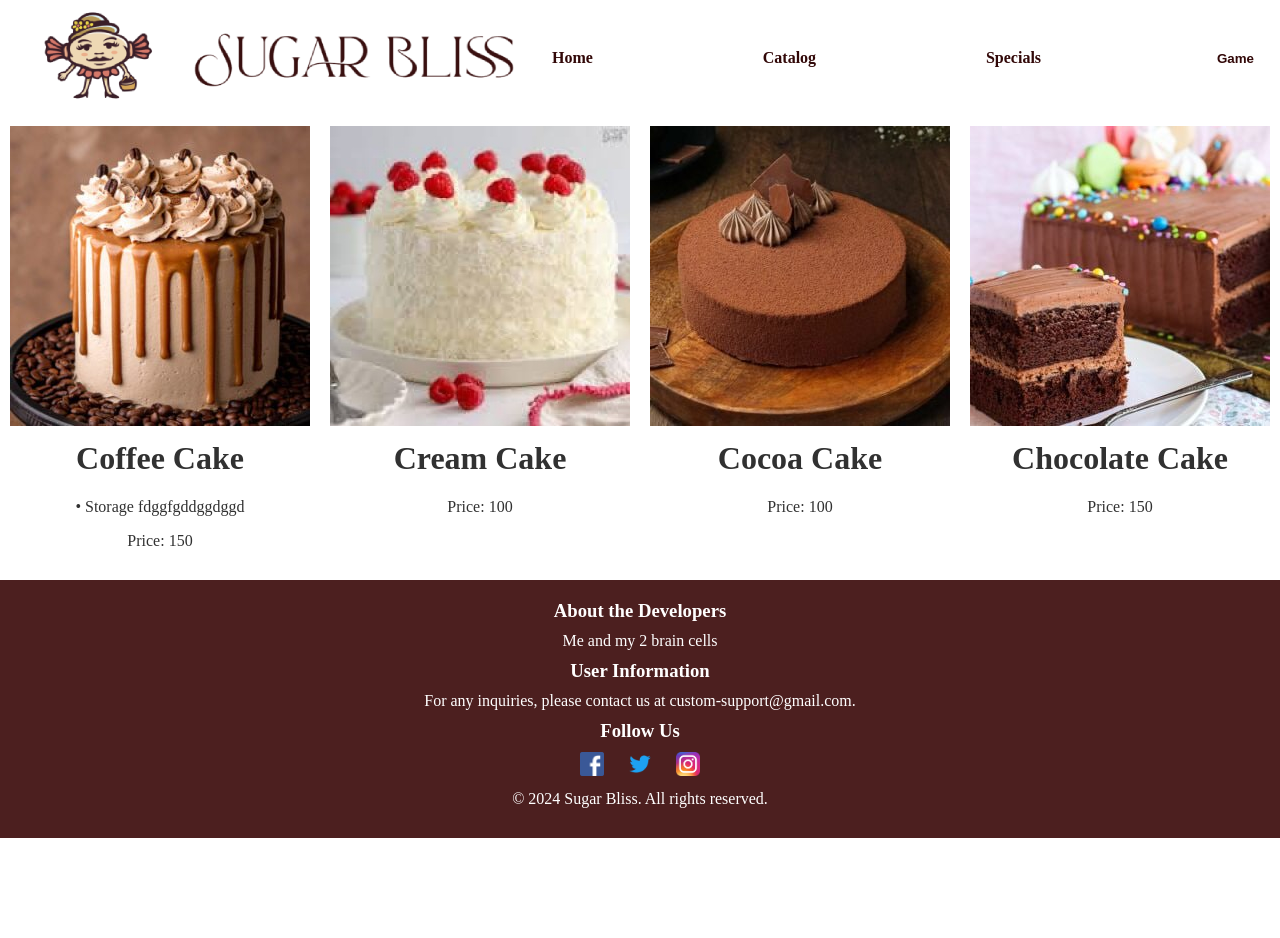
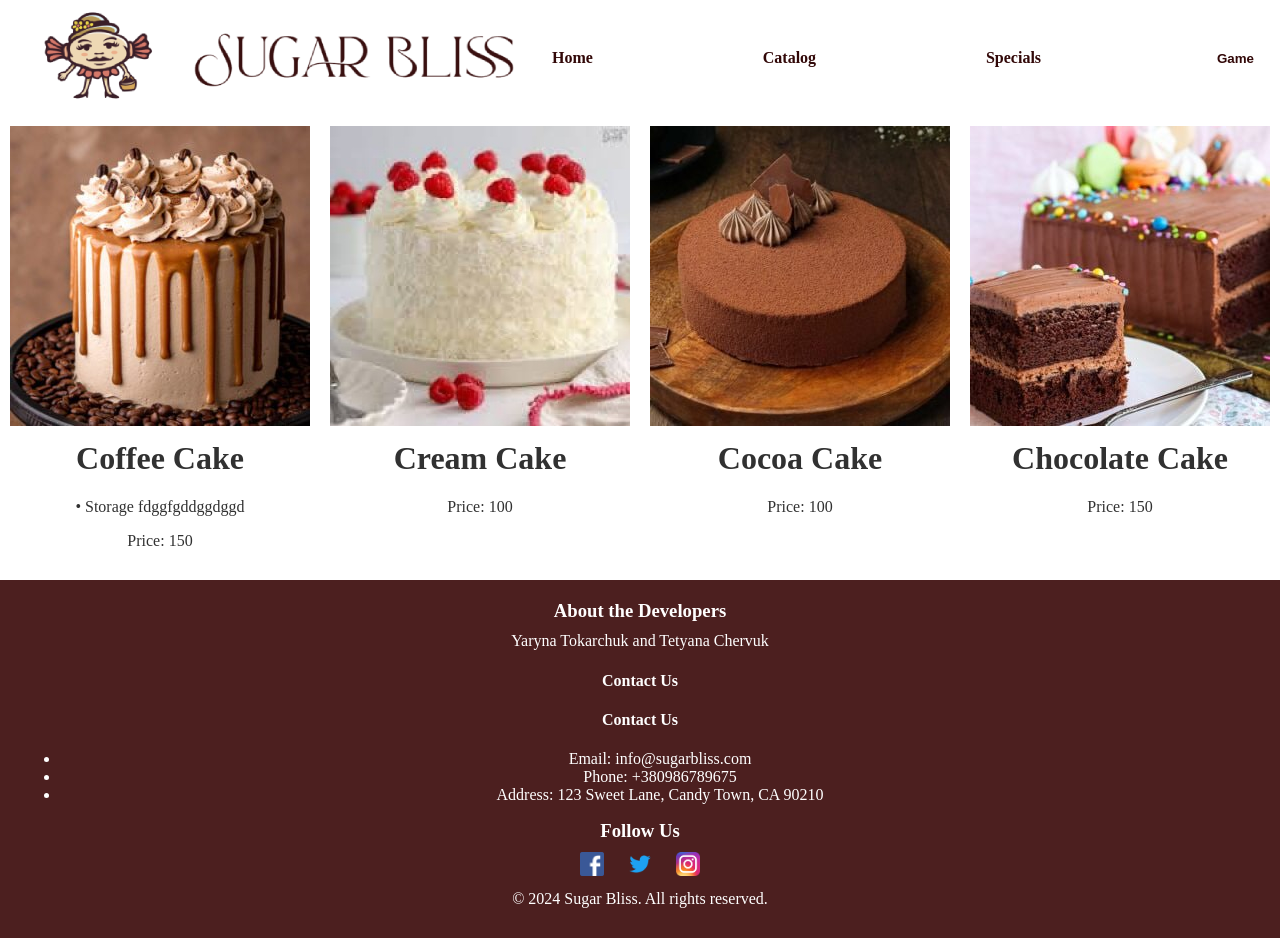
Before and after one commit to CryCatCC/Group-Project-JS, a plain HTML site: page index.html in a window 1280 px wide. Before the commit the page ends 838 px from the top, so only its background shows below. Drawn offline with Linux system fonts and the light colour scheme.

Commit message:
Update index.html

```diff
--- a/index.html
+++ b/index.html
@@ -40,11 +40,16 @@
     <footer>
         <div class="footer-section">
             <h3>About the Developers</h3>
-            <p>Me and my 2 brain cells</p>
+            <p>Yaryna Tokarchuk and Tetyana Chervuk</p>
         </div>
         <div class="footer-section">
-            <h3>User Information</h3>
-            <p>For any inquiries, please contact us at custom-support@gmail.com.</p>
+            <h4>Contact Us</h4>
+            <h4>Contact Us</h4>
+                <ul>
+                    <li>Email: info@sugarbliss.com</li>
+                    <li>Phone: +380986789675</li>
+                    <li>Address: 123 Sweet Lane, Candy Town, CA 90210</li>
+                </ul>
         </div>
 
         <div class="footer-section">
```
